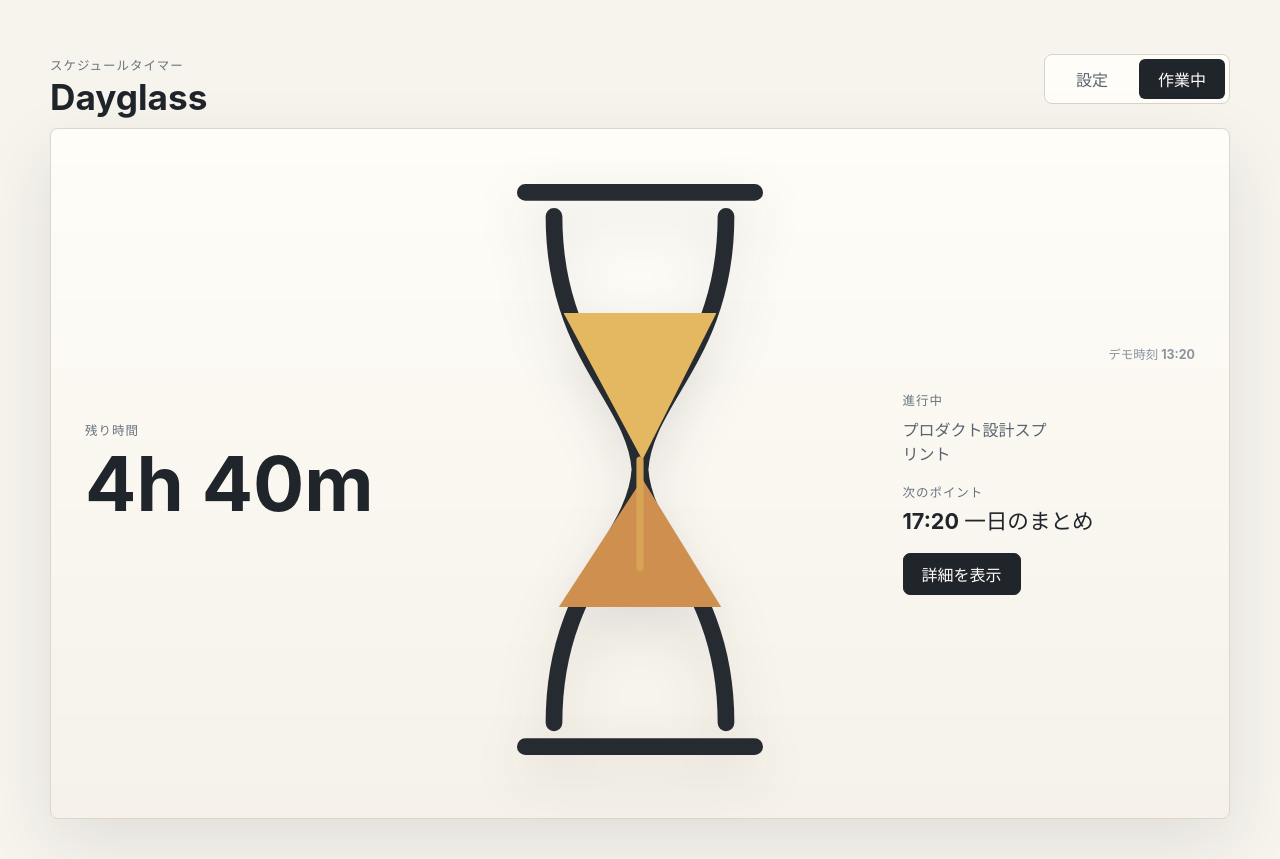
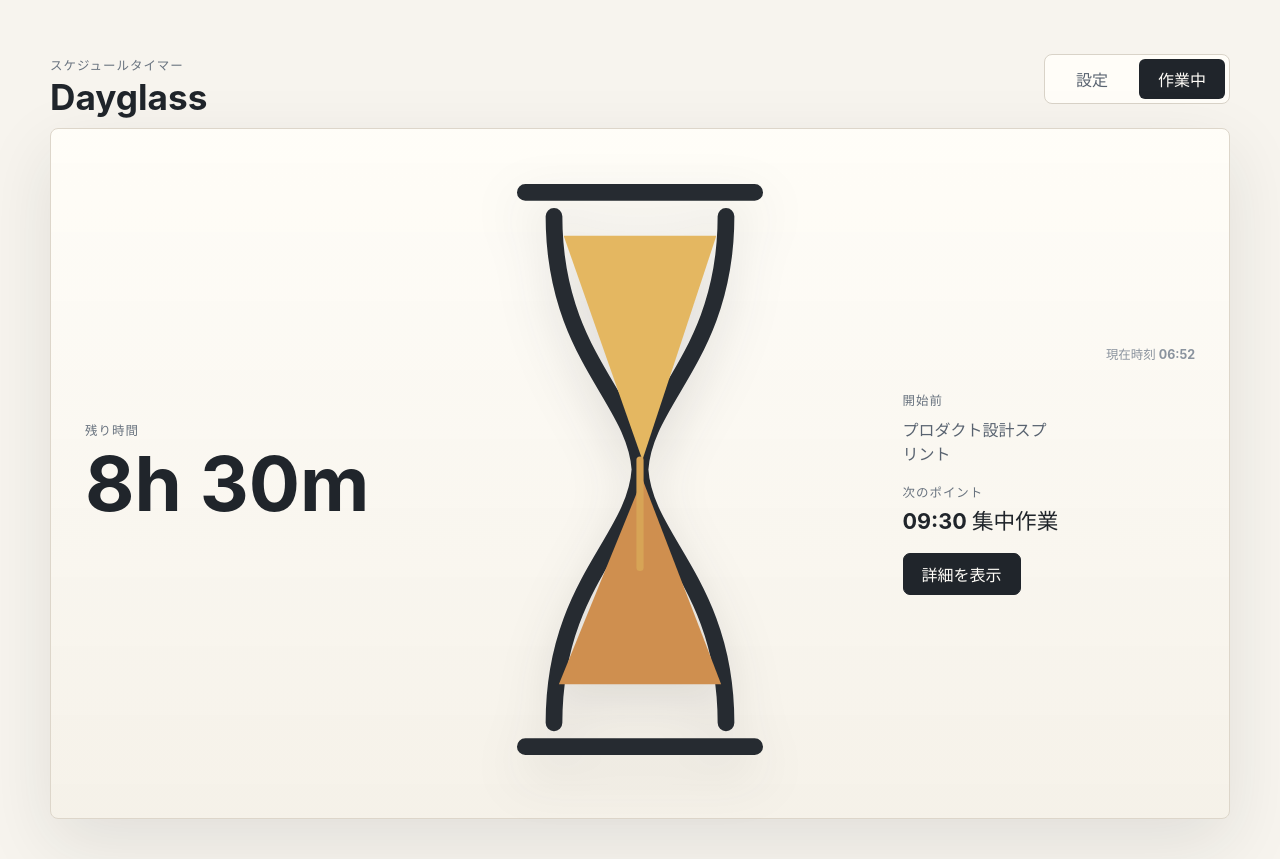
Before and after one commit to 427harinn/Dayglass, a React (Vite) app: page / in a window 1280 px wide. Both pictures are taken after a click on the button "作業中". Built offline with nearby package versions, Linux system fonts and the light colour scheme.

Commit message:
実際の時刻を反映

```diff
--- a/src/App.tsx
+++ b/src/App.tsx
@@ -4,10 +4,12 @@ import { FocusView } from './components/FocusView';
 import { SetupView } from './components/SetupView';
 import { loadSession, saveSession } from './features/schedule/storage';
 import type { AppMode } from './features/schedule/scheduleTypes';
+import { useCurrentTime } from './features/time/useCurrentTime';
 
 export default function App() {
   const [mode, setMode] = useState<AppMode>('setup');
   const [session, setSession] = useState(loadSession);
+  const currentTime = useCurrentTime();
 
   useEffect(() => {
     saveSession(session);
@@ -17,9 +19,9 @@ export default function App() {
     <div className="app-shell">
       <AppHeader mode={mode} onModeChange={setMode} />
       {mode === 'setup' ? (
-        <SetupView session={session} onSessionChange={setSession} />
+        <SetupView session={session} currentTime={currentTime} onSessionChange={setSession} />
       ) : (
-        <FocusView session={session} />
+        <FocusView session={session} currentTime={currentTime} />
       )}
     </div>
   );
--- a/src/components/FocusView.tsx
+++ b/src/components/FocusView.tsx
@@ -1,5 +1,4 @@
 import { useState } from 'react';
-import { demoNowTime } from '../features/schedule/defaultSession';
 import {
   getCurrentEvent,
   getElapsedPercent,
@@ -15,6 +14,7 @@ import { Hourglass } from './Hourglass';
 
 type FocusViewProps = {
   session: DayglassSession;
+  currentTime: string;
 };
 
 const statusLabels = {
@@ -23,19 +23,19 @@ const statusLabels = {
   finished: '終了',
 };
 
-export function FocusView({ session }: FocusViewProps) {
+export function FocusView({ session, currentTime }: FocusViewProps) {
   const [isDetailsOpen, setIsDetailsOpen] = useState(false);
-  const remainingMinutes = getRemainingMinutes(session, demoNowTime);
-  const status = getSessionStatus(session, demoNowTime);
-  const currentEvent = getCurrentEvent(session.events, demoNowTime);
-  const nextEvent = getNextEvent(session.events, demoNowTime);
-  const progressPercent = getElapsedPercent(session, demoNowTime);
+  const remainingMinutes = getRemainingMinutes(session, currentTime);
+  const status = getSessionStatus(session, currentTime);
+  const currentEvent = getCurrentEvent(session.events, currentTime);
+  const nextEvent = getNextEvent(session.events, currentTime);
+  const progressPercent = getElapsedPercent(session, currentTime);
   const upcomingEvents = sortEventsByStartTime(session.events).filter((event) => {
     if (!event.endTime) {
-      return timeToMinutes(event.startTime) >= timeToMinutes(demoNowTime);
+      return timeToMinutes(event.startTime) >= timeToMinutes(currentTime);
     }
 
-    return timeToMinutes(event.endTime) > timeToMinutes(demoNowTime);
+    return timeToMinutes(event.endTime) > timeToMinutes(currentTime);
   });
   const nextPointLabel = nextEvent
     ? `${nextEvent.startTime} ${nextEvent.title}`
@@ -52,7 +52,7 @@ export function FocusView({ session }: FocusViewProps) {
         <Hourglass progressPercent={progressPercent} />
 
         <div className="focus-view__summary">
-          <p className="focus-view__demo-time">デモ時刻 {demoNowTime}</p>
+          <p className="focus-view__demo-time">現在時刻 {currentTime}</p>
           <p className="focus-view__status">
             <span>{statusLabels[status]}</span>
             <strong>{session.title}</strong>
--- a/src/components/SetupView.tsx
+++ b/src/components/SetupView.tsx
@@ -1,5 +1,4 @@
 import { useState } from 'react';
-import { demoNowTime } from '../features/schedule/defaultSession';
 import {
   buildTimelineSegments,
   getElapsedPercent,
@@ -15,14 +14,15 @@ import { Timeline } from './Timeline';
 
 type SetupViewProps = {
   session: DayglassSession;
+  currentTime: string;
   onSessionChange: (session: DayglassSession) => void;
 };
 
-export function SetupView({ session, onSessionChange }: SetupViewProps) {
+export function SetupView({ session, currentTime, onSessionChange }: SetupViewProps) {
   const [editingEvent, setEditingEvent] = useState<DayglassEvent>();
   const timeRangeError = getSessionTimeRangeError(session);
   const timelineSegments = buildTimelineSegments(session);
-  const elapsedPercent = getElapsedPercent(session, demoNowTime);
+  const elapsedPercent = getElapsedPercent(session, currentTime);
   const duration = getSessionDuration(session);
   const sortedEvents = sortEventsByStartTime(session.events);
 
--- a/src/features/schedule/defaultSession.ts
+++ b/src/features/schedule/defaultSession.ts
@@ -17,8 +17,6 @@ export const eventTypeColors: Record<EventType, string> = {
   wrapup: '#ef6f6c',
   free: '#8a98a8',
 };
-
-export const demoNowTime = '13:20';
 
 export const defaultSession: DayglassSession = {
   id: 'demo-session',
--- /dev/null
+++ b/src/features/time/timeUtils.ts
@@ -0,0 +1,6 @@
+export const getCurrentTimeLabel = (date = new Date()) => {
+  const hours = String(date.getHours()).padStart(2, '0');
+  const minutes = String(date.getMinutes()).padStart(2, '0');
+
+  return `${hours}:${minutes}`;
+};
--- /dev/null
+++ b/src/features/time/useCurrentTime.ts
@@ -0,0 +1,16 @@
+import { useEffect, useState } from 'react';
+import { getCurrentTimeLabel } from './timeUtils';
+
+export function useCurrentTime() {
+  const [currentTime, setCurrentTime] = useState(getCurrentTimeLabel);
+
+  useEffect(() => {
+    const timerId = window.setInterval(() => {
+      setCurrentTime(getCurrentTimeLabel());
+    }, 60_000);
+
+    return () => window.clearInterval(timerId);
+  }, []);
+
+  return currentTime;
+}
```
